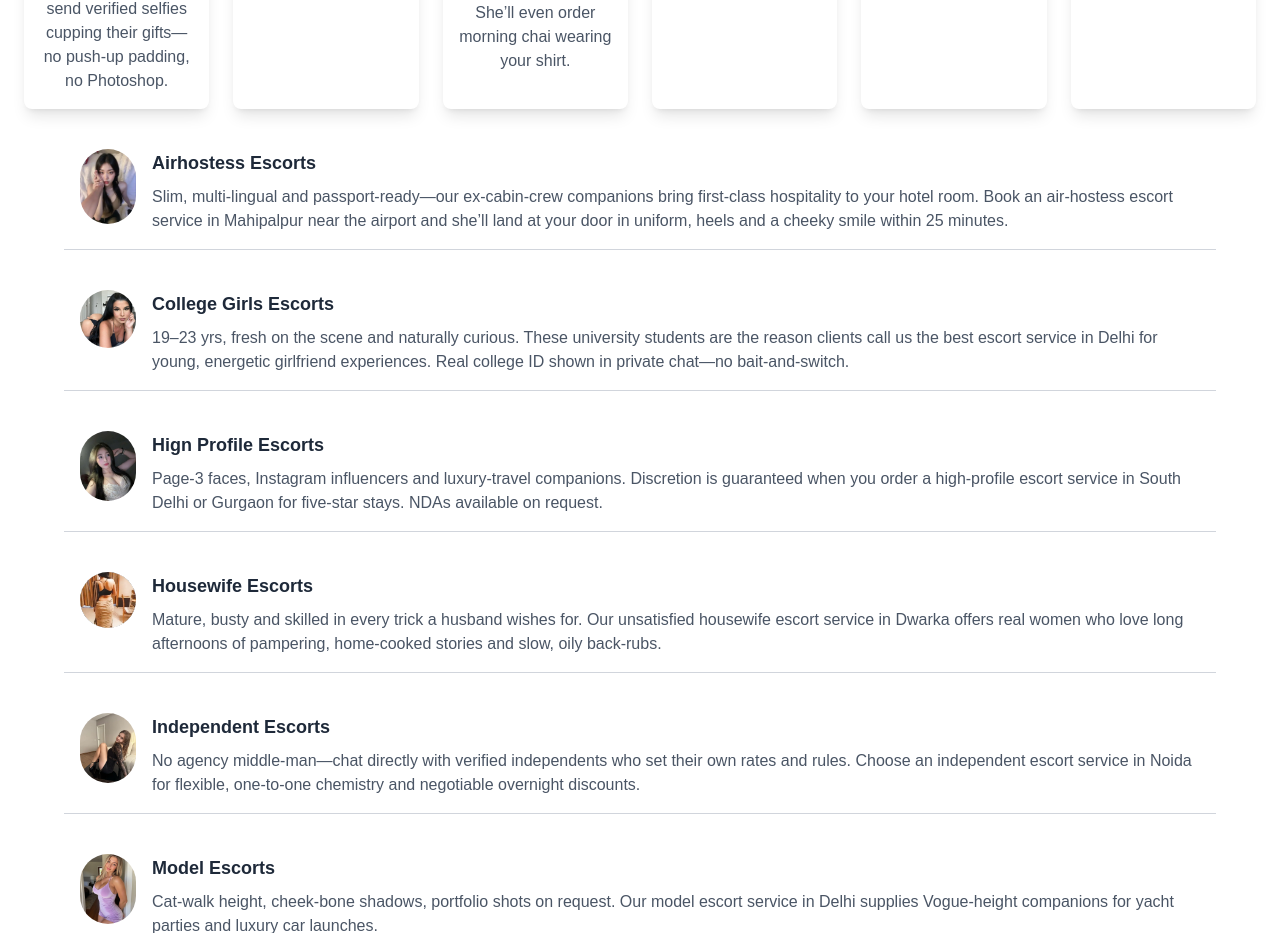
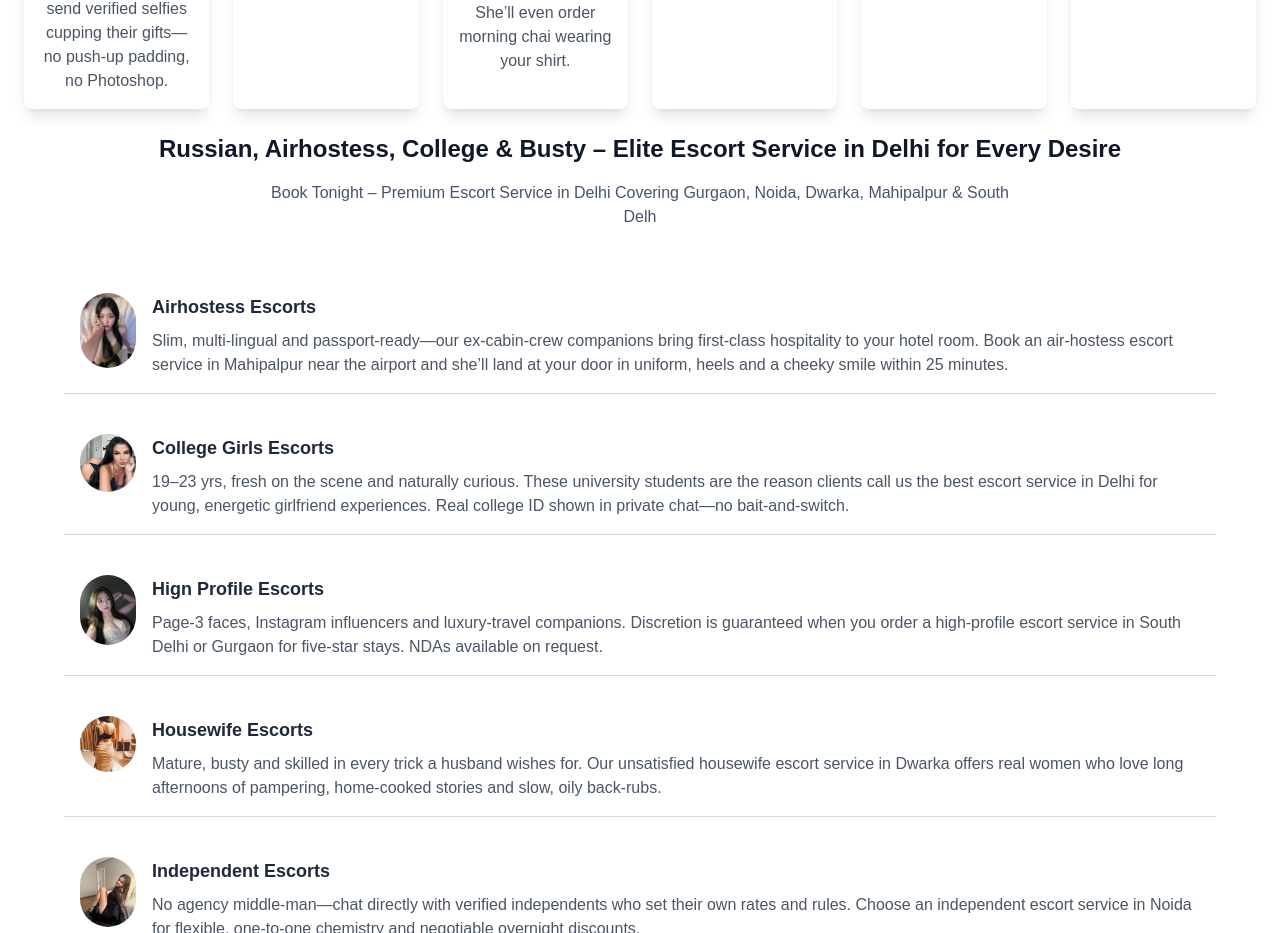
Before and after one commit to Prakash84/NewdelhiEs, a Next.js app: page /escort-service-in-delhi in a window 1280 px wide. Shown: the part 1374-2307 px from the top of the page. Built offline with nearby package versions, Linux system fonts and the light colour scheme.

Commit message:
production build ready

```diff
--- a/app/escort-service-in-delhi/Servicpage.js
+++ b/app/escort-service-in-delhi/Servicpage.js
@@ -313,6 +313,13 @@ const pillars = [
         {/* hOT End Service */}
         {/* Service */}
         <div className="max-w-6xl mx-auto space-y-6">
+          {/* Heading */}
+        <h2 className="text-2xl md:text-2xl font-extrabold text-center text-slate-900 dark:text-white mb-4">
+          Russian, Airhostess, College & Busty – Elite Escort Service in Delhi for Every Desire
+        </h2>
+        <p className="text-center text-slate-600 dark:text-slate-300 mb-12 max-w-3xl mx-auto">
+          Book Tonight – Premium Escort Service in Delhi Covering Gurgaon, Noida, Dwarka, Mahipalpur & South Delh
+        </p>
       {services1.map((service, index) => (
         <div key={index} className="flex items-start space-x-4 p-4 border-b border-gray-300">
           <div className="w-14 h-14 flex-shrink-0">
```
